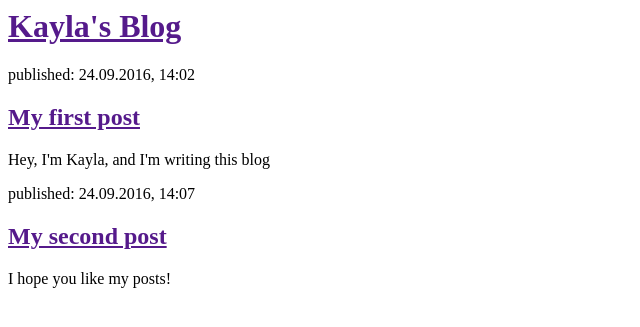
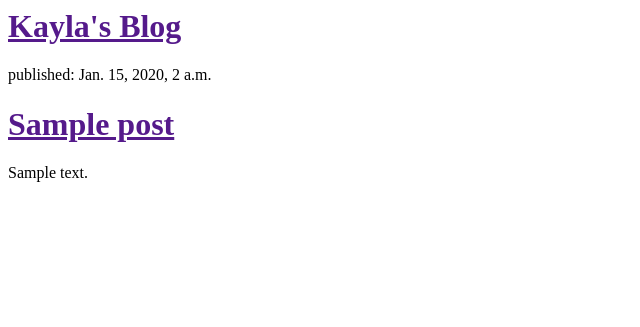
Before and after one commit to kbwarfield/my-first-blog, a Django app: template blog/templates/blog/post_list.html in a window 1280 px wide. Shown: the top 327 px of the page, without its empty margins (0-640 px from the left). Run offline with Django 3.2, Linux system fonts and the light colour scheme; the template is opened without the code that fills it: values that come from a table or form of the project are taken from there, others are empty; tables that the repository leaves empty hold one stand-in row (values such as "Sample post").

Commit message:
Modified templates to display posts from database.

```diff
--- a/blog/templates/blog/post_list.html
+++ b/blog/templates/blog/post_list.html
@@ -7,16 +7,13 @@
           <h1><a href="">Kayla's Blog</a></h1>
       </div>
 
+      {% for post in posts %}
       <div>
-            <p>published: 24.09.2016, 14:02</p>
-            <h2><a href="">My first post</a></h2>
-            <p>Hey, I'm Kayla, and I'm writing this blog</p>
+          <p>published: {{ post.published_date }}</p>
+          <h1><a href="">{{ post.title }}</a></h1>
+          <p>{{ post.text|linebreaksbr }}</p>
       </div>
+      {% endfor %}
 
-      <div>
-           <p>published: 24.09.2016, 14:07</p>
-           <h2><a href="">My second post</a></h2>
-           <p>I hope you like my posts!</p>
-      </div>
   </body>
 </html>
```
Also changed, not shown: blog/views.py (+6 -1 lines).
